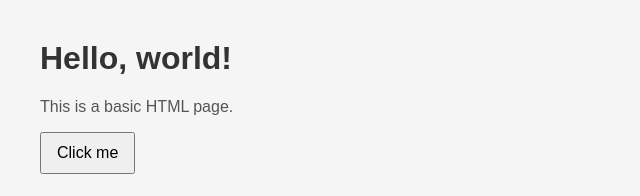
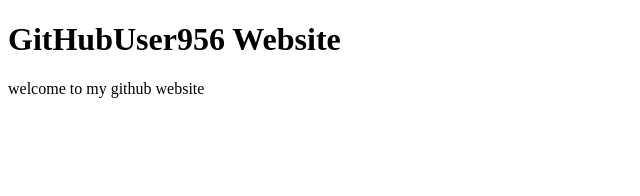
Before and after one commit to GitHubUser956/GitHubUser956.github.io, a plain HTML site: page index.html in a window 1280 px wide. Shown: the whole page, without its empty margins (0-640 px from the left). Drawn offline with Linux system fonts and the light colour scheme.

Commit message:
Update index.html
i actually wrote simple html

```diff
--- a/index.html
+++ b/index.html
@@ -1,43 +1,8 @@
 <!DOCTYPE html>
 <html lang="en">
 <head>
-  <meta charset="UTF-8" />
-  <meta name="viewport" content="width=device-width, initial-scale=1.0" />
-  <title>My First Web Page</title>
-
-  <!-- Simple CSS styling -->
-  <style>
-    body {
-      font-family: Arial, sans-serif;
-      margin: 40px;
-      background-color: #f5f5f5;
-    }
-    h1 {
-      color: #333;
-    }
-    p {
-      color: #555;
-    }
-    button {
-      padding: 10px 15px;
-      font-size: 16px;
-      cursor: pointer;
-    }
-  </style>
+<body>
+  <h1> GitHubUser956 Website</h1>
+  <p> welcome to my github website</p>
+</body>
 </head>
-<body>
-
-  <h1>Hello, world!</h1>
-  <p>This is a basic HTML page.</p>
-
-  <button onclick="sayHello()">Click me</button>
-
-  <!-- Simple JavaScript -->
-  <script>
-    function sayHello() {
-      alert("Hello from JavaScript!");
-    }
-  </script>
-
-</body>
-</html>
```
